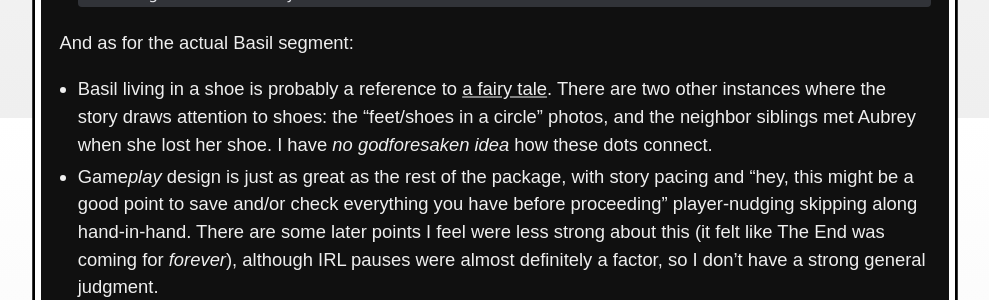
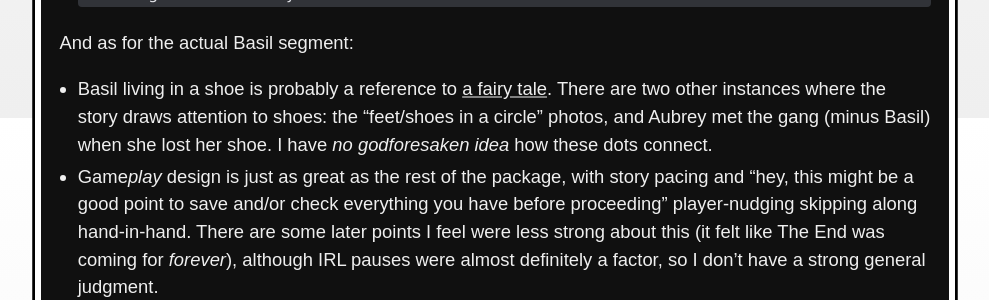
Before and after one commit to a-flyleaf/omori, a Jekyll site: the page built from _meta/2023-03-02_3notplayground.md, in a window 1280 px wide and 1400 px high, scrolled down 5100 px. Shown: the part 182-482 px from the top of the window, without its empty margins (145-1134 px from the left). Built offline with Jekyll 4.4.1, drawn with Linux system fonts in a browser that asks for light colours.

Commit message:
meta fixes, maybe
only one way to find out...!

```diff
--- a/_config.yml
+++ b/_config.yml
@@ -21,4 +21,4 @@
         alt: Recycling is a concept. (back to meta index)
         title: Recycling is a concept. (back to meta index)
         link: meta
-      css: "#pg-img{padding-bottom:.5em;} .gif:hover,.gif:focus,.gif:active{background-image:url(assets/img/rcy_160.gif);}"
+      css: "#pg-img{padding-bottom:.5em;} .gif:hover,.gif:focus,.gif:active{background-image:url(../assets/img/rcy_160.gif);}"
--- a/_meta/2023-03-02_3notplayground.md
+++ b/_meta/2023-03-02_3notplayground.md
@@ -2,7 +2,7 @@
 title: "January 12: theoryloss.jpg"
 date: 2023-03-02
 slug: not-playground
-css: "#pg-img{padding-bottom:.5em;} .gif:hover,.gif:focus,.gif:active{background-image:url(assets/img/rcy_160.gif);} /*if custom css you'll have to re-add these*/ figcaption{max-width:400px; margin:-1em auto 0;} main li{margin:.25em 0;} hr{margin:3em 0 2em;} hr+h2{font-size:1.25em !important; font-style:italic; color:#bfbfbf !important;}"
+css: "#pg-img{padding-bottom:.5em;} .gif:hover,.gif:focus,.gif:active{background-image:url(../assets/img/rcy_160.gif);} /*if custom css you'll have to re-add these*/ figcaption{max-width:400px; margin:-1em auto 0;} main li{margin:.25em 0;} hr{margin:3em 0 2em;} hr+h2{font-size:1.25em !important; font-style:italic; color:#bfbfbf !important;}"
 ---
 Oh. Hm. This is going to be a novel series by the time it's done, isn't it?
 
@@ -100,7 +100,7 @@
 
 And as for the actual Basil segment:
 
-- Basil living in a shoe is probably a reference to [a fairy tale](https://en.wikipedia.org/wiki/There_was_an_Old_Woman_Who_Lived_in_a_Shoe). There are two other instances where the story draws attention to shoes: the "feet/shoes in a circle" photos, and the neighbor siblings met Aubrey when she lost her shoe. I have *no godforesaken idea* how these dots connect.
+- Basil living in a shoe is probably a reference to [a fairy tale](https://en.wikipedia.org/wiki/There_was_an_Old_Woman_Who_Lived_in_a_Shoe). There are two other instances where the story draws attention to shoes: the "feet/shoes in a circle" photos, and Aubrey met the gang (minus Basil) when she lost her shoe. I have *no godforesaken idea* how these dots connect.
 - Game*play* design is just as great as the rest of the package, with story pacing and "hey, this might be a good point to save and/or check everything you have before proceeding" player-nudging skipping along hand-in-hand. There are some later points I feel were less strong about this (it felt like The End was coming for *forever*), although IRL pauses were almost definitely a factor, so I don't have a strong general judgment.
 - I guessed every single one of the photo placements because I didn't notice they were highlighted. I have no idea if I guessed *correctly* or if it's impossible to get it wrong. I feel like I should have something more insightful to say about this whole sequence, but I spent a majority of it yelling internally and getting jumpscared. Fun times!
 
```
